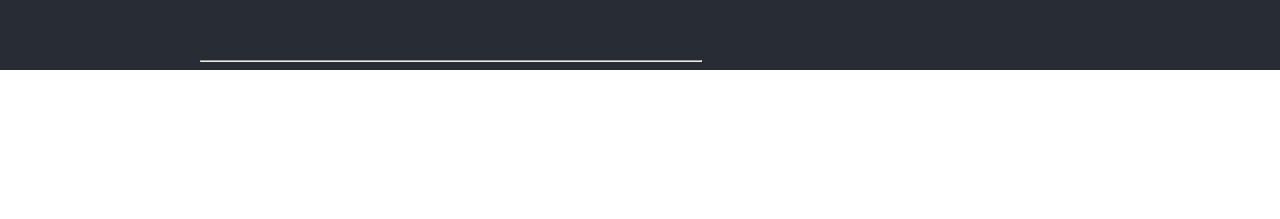
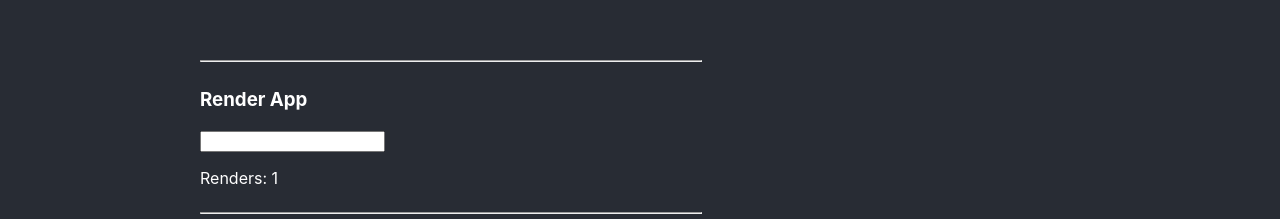
Before and after one commit to Maopos/useref-app, a React (Create React App) app: page / in a window 1280 px wide. Shown: the part 891-1110 px from the top of the page. Before the commit the page ends 961 px from the top, so only its background shows below. Built offline with nearby package versions, Linux system fonts and the light colour scheme.

Commit message:
Render App

```diff
--- a/src/App.jsx
+++ b/src/App.jsx
@@ -3,6 +3,7 @@ import Copy from "./components/Copy";
 import Focus from "./components/Focus";
 import MediaPlayer from "./components/MediaPlayer";
 import ScrollAnimation from "./components/ScrollAnimation";
+import RenderApp from "./components/RenderApp";
 
 function App() {
   return (
@@ -18,6 +19,8 @@ function App() {
         <hr />
         <ScrollAnimation />
         <hr />
+        <RenderApp />
+        <hr />
       </header>
     </div>
   );
--- /dev/null
+++ b/src/components/RenderApp.jsx
@@ -0,0 +1,26 @@
+import React, { useState, useEffect, useRef } from "react";
+
+const RenderApp = () => {
+  // Estados
+  const [text, setText] = useState("");
+
+  const renderRef = useRef(0);
+
+  useEffect(() => {
+    renderRef.current++;
+  });
+
+  return (
+    <div>
+      <h3>Render App</h3>
+      <input
+        type="text"
+        value={text}
+        onChange={(e) => setText(e.target.value)}
+      />
+      <p>Renders: {renderRef.current + 1}</p>
+    </div>
+  );
+};
+
+export default RenderApp;
```
